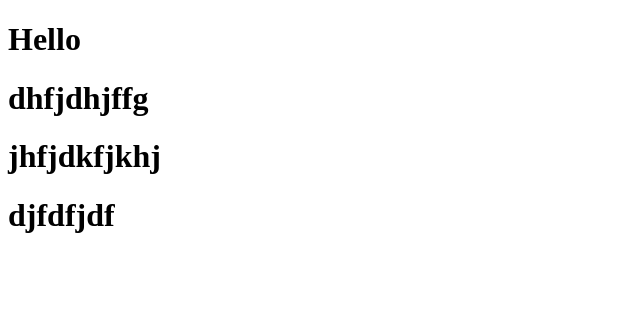
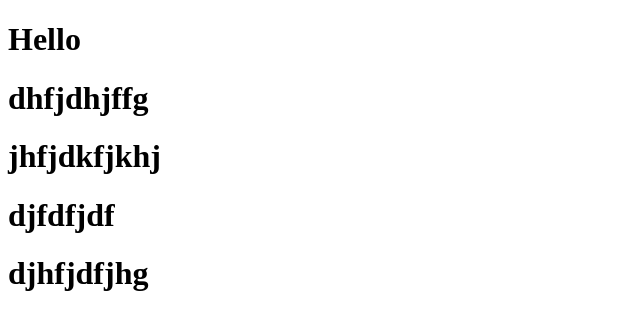
Before and after one commit to Astle-Ligo/git-studying, a plain HTML site: page index.html in a window 1280 px wide. Shown: the whole page, without its empty margins (0-640 px from the left). Drawn offline with Linux system fonts and the light colour scheme.

Commit message:
index modified

```diff
--- a/index.html
+++ b/index.html
@@ -11,5 +11,6 @@
     <h1>dhfjdhjffg</h1>
     <h1>jhfjdkfjkhj</h1>
     <h1>djfdfjdf</h1>
+    <h1>djhfjdfjhg</h1>
 </body>
 </html>
```
